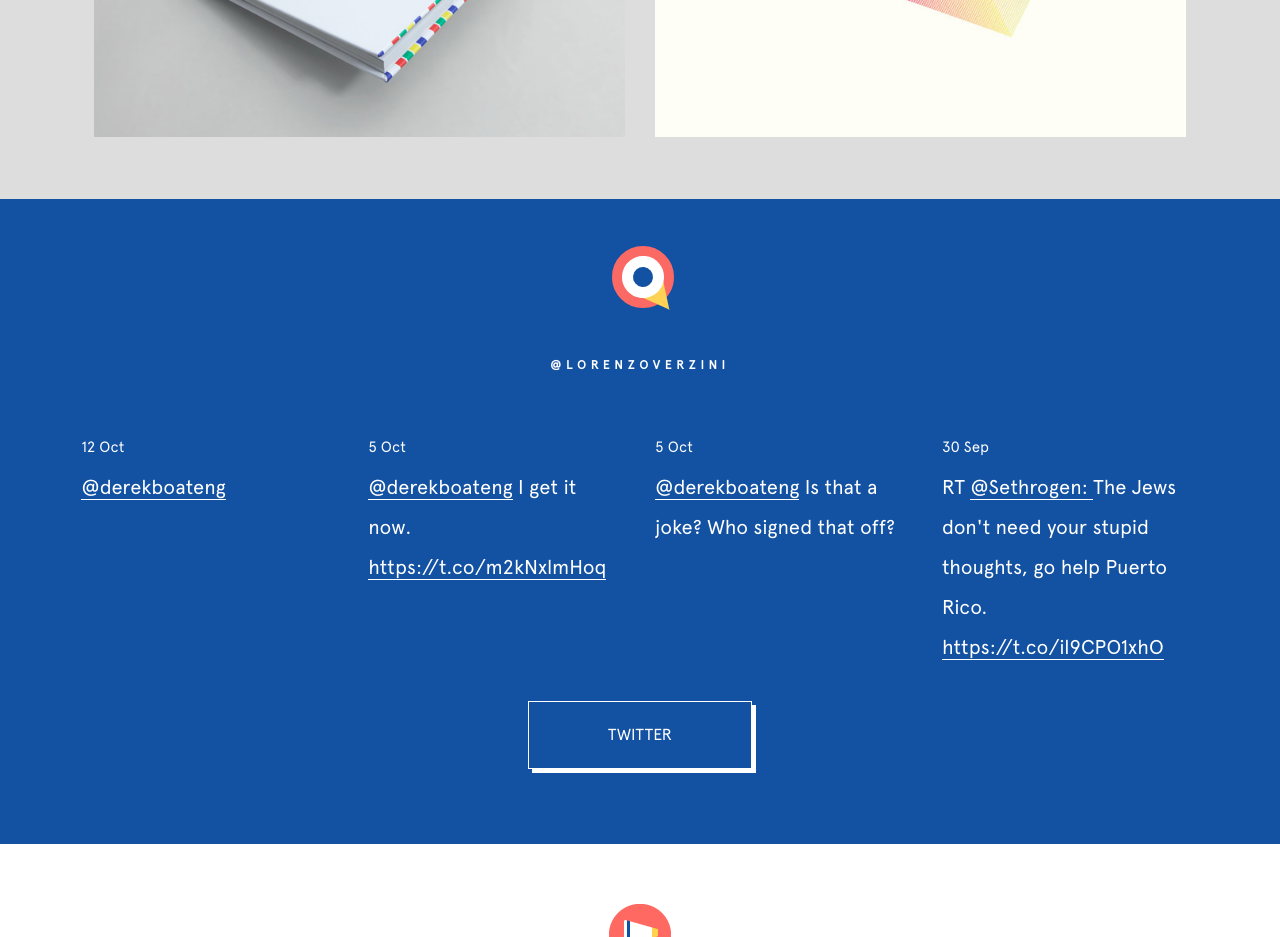
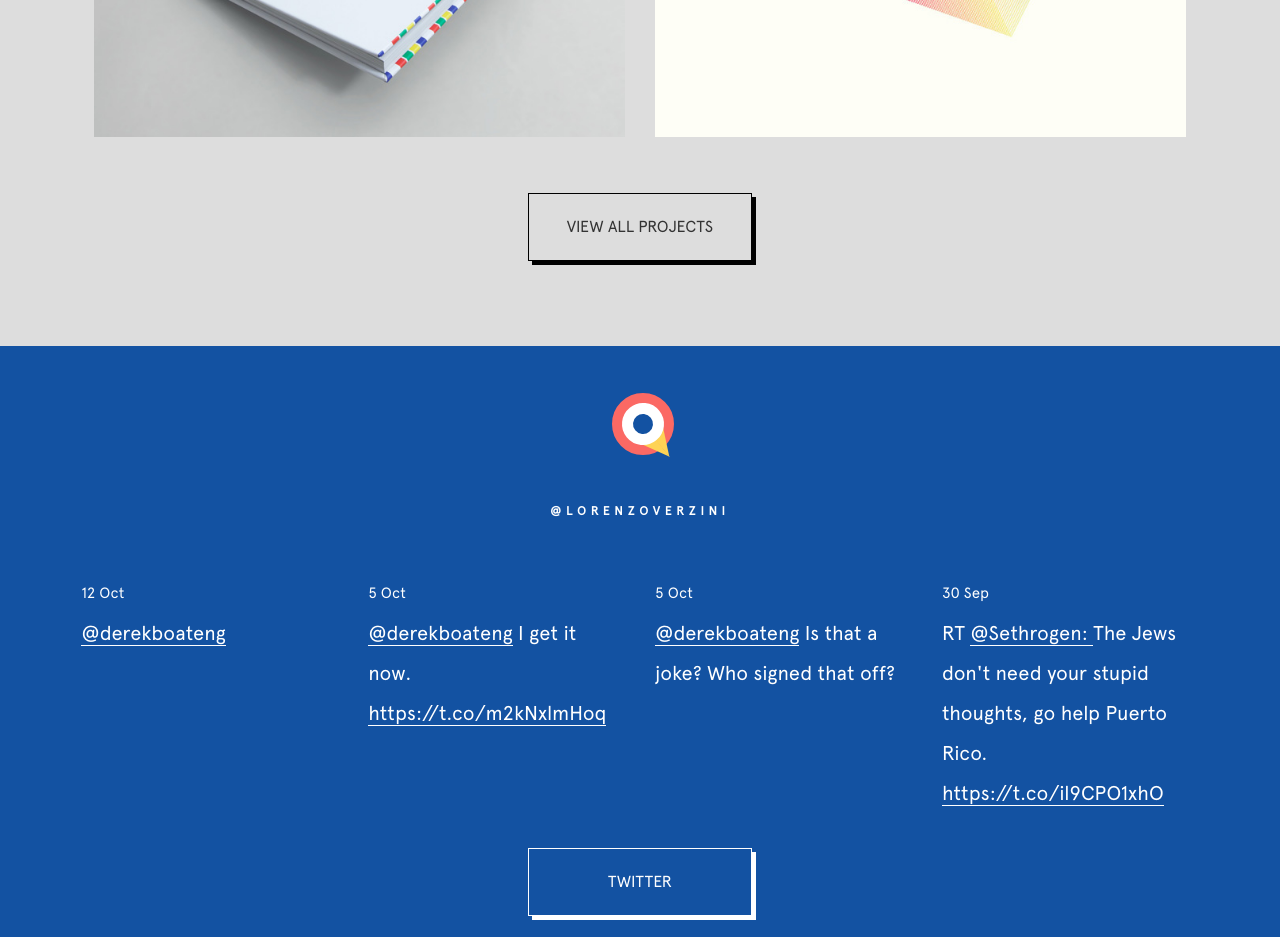
Before and after one commit to marshs2/lorenz, a plain HTML site: page index.html in a window 1280 px wide. Shown: the part 980-1917 px from the top of the page. Drawn offline with Linux system fonts and the light colour scheme.

Commit message:
#home #workSelection lorenzBtn

```diff
--- a/index.html
+++ b/index.html
@@ -77,6 +77,11 @@
 						<p class="print">Identity, Installation, Print, Website</p>
 					</div>
 				</div>
+			</div>
+		</div>
+		<div class="row">
+			<div class="lorenzoBtn">
+				View All Projects
 			</div>
 		</div>
 	</div>
--- a/styles/home.css
+++ b/styles/home.css
@@ -198,7 +198,7 @@ nav a:hover {
 
 		.lorenzoBtn:hover{
 			opacity: 0.5;
-			box-shadow: none;
+			box-shadow: none !important;
 			transform: translate(4px, 4px);
 		}
 /******************************************************************************/
@@ -249,6 +249,13 @@ nav a:hover {
 	}
 	.workSelection .overlay .overlayContent .print{
 		font-size: 0.6em;
+	}
+
+	.workSelection .lorenzoBtn{
+		margin: 5% auto 2%;
+		box-shadow: 4px 4px rgba(0, 0, 0,1);
+		border: 1px solid rgba(0, 0, 0, 1);
+
 	}
 
 /******************************************************************************/
```
